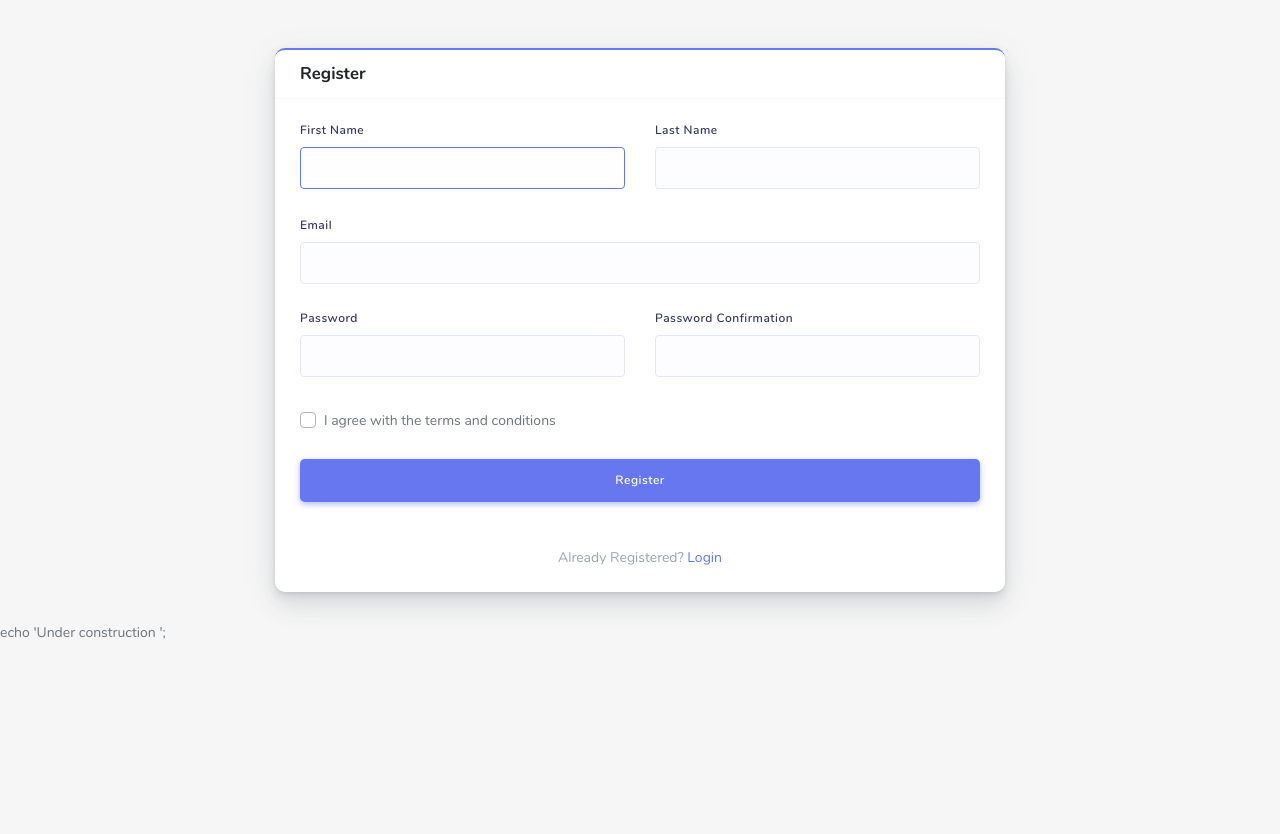
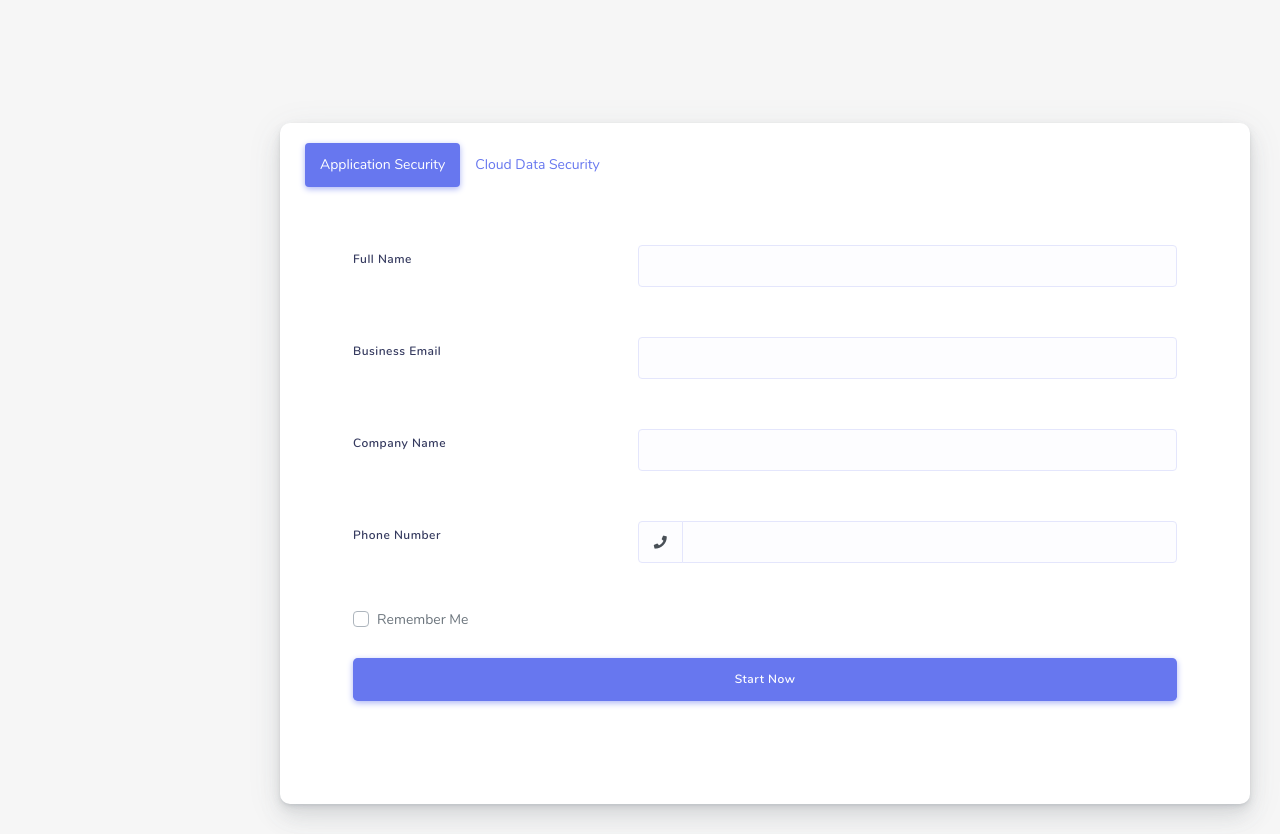
Before and after one commit to saminwankwo/zeroDayApp, a PHP site: page / in a window 1280 px wide. Before the commit the page ends 639 px from the top, so only its background shows below. Run offline with PHP 8.4, Linux system fonts and the light colour scheme; some libraries are stand-ins or nearby versions.

```diff
--- a/config/footer.php
+++ b/config/footer.php
@@ -1,14 +1,14 @@
 
-<script src="assets/js/app.min.js"></script>
+<script src="config/assets/js/app.min.js"></script>
 
-  <script src="assets/bundles/jquery-pwstrength/jquery.pwstrength.min.js"></script>
-  <script src="assets/bundles/jquery-selectric/jquery.selectric.min.js"></script>
+  <script src="config/assets/bundles/jquery-pwstrength/jquery.pwstrength.min.js"></script>
+  <script src="config/assets/bundles/jquery-selectric/jquery.selectric.min.js"></script>
 
-  <script src="assets/js/page/auth-register.js"></script>
+  <script src="config/assets/js/page/auth-register.js"></script>
 
-  <script src="assets/js/scripts.js"></script>
+  <script src="config/assets/js/scripts.js"></script>
 
-  <script src="assets/js/custom.js"></script>
+  <script src="config/assets/js/custom.js"></script>
 </body>
 
 
--- a/config/head.php
+++ b/config/head.php
@@ -6,12 +6,12 @@
   <meta content="width=device-width, initial-scale=1, maximum-scale=1, shrink-to-fit=no" name="viewport">
   <title>Otika </title>
 
-  <link rel="stylesheet" href="/config/assets/css/app.min.css">
-  <link rel="stylesheet" href="assets/bundles/jquery-selectric/selectric.css">
+  <link rel="stylesheet" href="config//assets/css/app.min.css">
+  <link rel="stylesheet" href="config/assets/bundles/jquery-selectric/selectric.css">
 
-  <link rel="stylesheet" href="assets/css/style.css">
-  <link rel="stylesheet" href="assets/css/components.css">
+  <link rel="stylesheet" href="config/assets/css/style.css">
+  <link rel="stylesheet" href="config/assets/css/components.css">
 
-  <link rel="stylesheet" href="assets/css/custom.css">
-  <link rel='shortcut icon' type='image/x-icon' href='assets/img/favicon.ico' />
+  <link rel="stylesheet" href="config/assets/css/custom.css">
+  <link rel='shortcut icon' type='image/x-icon' href='config/assets/img/favicon.ico' />
 </head>
--- a/index.php
+++ b/index.php
@@ -1,75 +1,208 @@
 <?php
+session_start();
+
 include('config/core.php');
 include('config/head.php');
 ?>
 <body>
     <div class="loader"></div>
-    <div id="app">
+	<div class="main-content">
         <section class="section">
-      <div class="container mt-5">
+          <div class="section-body">
+
+		  <?php
+                            if (isset($_SESSION['error'])) {
+                                echo "<div id='toastr-4'>
+                                                <span>".$_SESSION['error']."</span
+                                        </div>";
+
+                                unset($_SESSION['error']);
+                            }
+                            ?>
+
         <div class="row">
-          <div class="col-12 col-sm-10 offset-sm-1 col-md-8 offset-md-2 col-lg-8 offset-lg-2 col-xl-8 offset-xl-2">
-            <div class="card card-primary">
-              <div class="card-header">
-                <h4>Register</h4>
+
+              <div class="col-12 col-sm col-lg">
+                <div class="card">
+
+                  <div class="card-body">
+
+                    <ul class="nav nav-pills" id="myTab3" role="tablist">
+                      <li class="nav-item">
+                        <a class="nav-link active" id="home-tab3" data-toggle="tab" href="#home3" role="tab"
+                          aria-controls="home" aria-selected="true">Application Security</a>
+                      </li>
+                      <li class="nav-item">
+                        <a class="nav-link" id="profile-tab3" data-toggle="tab" href="#profile3" role="tab"
+                          aria-controls="profile" aria-selected="false">Cloud Data Security</a>
+                      </li>
+
+                      <!-- <li class="nav-item">
+                        <a class="nav-link" id="contact-tab3" data-toggle="tab" href="#contact3" role="tab"
+                          aria-controls="contact" aria-selected="false">Contact</a>
+                      </li> -->
+
+                    </ul>
+
+
+                    <div class="tab-content" id="myTabContent2">
+                      <div class="tab-pane fade show active" id="home3" role="tabpanel" aria-labelledby="home-tab3">
+
+					  <div class="p-5">
+
+						<form role="form" method="POST" action="actions.php?return=<?php echo basename(htmlspecialchars($_SERVER['PHP_SELF'])); ?>">
+											<input type="hidden" name="plan" value="appSec">
+											<div class="row form-group">
+												<div class="col-md form-group">
+													<label >Full Name</label>
 												</div>
-              <div class="card-body">
-                <form method="POST">
-                  <div class="row">
-                    <div class="form-group col-6">
-                      <label for="frist_name">First Name</label>
-                      <input id="frist_name" type="text" class="form-control" name="frist_name" autofocus>
-                    </div>
-                    <div class="form-group col-6">
-                      <label for="last_name">Last Name</label>
-                      <input id="last_name" type="text" class="form-control" name="last_name">
+												<div class="col-md-8 form-group">
+													<input type="text" class="form-control">
 												</div>
 											</div>
-                  <div class="form-group">
-                    <label for="email">Email</label>
-                    <input id="email" type="email" class="form-control" name="email">
-                    <div class="invalid-feedback">
+
+											<div class="row form-group">
+												<div class="col-md form-group">
+													<label >Business Email</label>
+												</div>
+												<div class="col-md-8 form-group">
+													<input type="text" class="form-control">
 												</div>
 											</div>
-                  <div class="row">
-                    <div class="form-group col-6">
-                      <label for="password" class="d-block">Password</label>
-                      <input id="password" type="password" class="form-control pwstrength" data-indicator="pwindicator"
-                        name="password">
-                      <div id="pwindicator" class="pwindicator">
-                        <div class="bar"></div>
-                        <div class="label"></div>
+
+											<div class="row form-group">
+												<div class="col-md form-group">
+													<label >Company Name</label>
+												</div>
+												<div class="col-md-8 form-group">
+													<input type="text" class="form-control">
 												</div>
 											</div>
-                    <div class="form-group col-6">
-                      <label for="password2" class="d-block">Password Confirmation</label>
-                      <input id="password2" type="password" class="form-control" name="password-confirm">
+
+											<div class="row form-group">
+												<div class="col-md form-group">
+													<label>Phone Number </label>
+												</div>
+
+												<div class="col-md-8">
+
+													<div class="input-group">
+														<div class="input-group-prepend">
+															<div class="input-group-text">
+																<i class="fas fa-phone"></i>
 															</div>
 														</div>
+														<input type="text" class="form-control phone-number">
+													</div>
+												</div>
+
+											</div>
+
+
 											<div class="form-group">
 												<div class="custom-control custom-checkbox">
-                      <input type="checkbox" name="agree" class="custom-control-input" id="agree">
-                      <label class="custom-control-label" for="agree">I agree with the terms and conditions</label>
+													<input type="checkbox" name="remember" class="custom-control-input" tabindex="3" id="remember-me">
+													<label class="custom-control-label" for="remember-me">Remember Me</label>
 												</div>
                   							</div>
+
 											<div class="form-group">
-                    <button type="submit" class="btn btn-primary btn-lg btn-block">
-                      Register
+												<button type="submit" class="btn btn-primary btn-lg btn-block" name="register" tabindex="4">
+												 Start Now
 												</button>
 											</div>
+
 										</form>
+
+
+
            				</div>
-              <div class="mb-4 text-muted text-center">
-                Already Registered? <a href="auth-login.html">Login</a>
+
+
+                      </div>
+
+                      <div class="tab-pane fade" id="profile3" role="tabpanel" aria-labelledby="profile-tab3">
+
+					  	<div class="p-5">
+							<!-- <div class="col-12 col-md col-lg p-5" > -->
+								<!-- <div class="card p-5"> -->
+
+									<!-- <div class="card-body"> -->
+									<form role="form" method="POST" action="actions.php?return=<?php echo basename(htmlspecialchars($_SERVER['PHP_SELF'])); ?>">
+										<input type="hidden" name="plan" value="cloud">
+
+											<div class="row form-group">
+												<div class="col-md form-group">
+													<label >Full Name</label>
+												</div>
+												<div class="col-md-8 form-group">
+													<input type="text" class="form-control">
+												</div>
+											</div>
+
+											<div class="row form-group">
+												<div class="col-md form-group">
+													<label >Business Email</label>
+												</div>
+												<div class="col-md-8 form-group">
+													<input type="text" class="form-control">
+												</div>
+											</div>
+
+											<div class="row form-group">
+												<div class="col-md form-group">
+													<label >Company Name</label>
+												</div>
+												<div class="col-md-8 form-group">
+													<input type="text" class="form-control">
+												</div>
+											</div>
+
+											<div class="row form-group">
+												<div class="col-md form-group">
+													<label>Phone Number (US Format)</label>
+												</div>
+
+												<div class="col-md-8">
+
+													<div class="input-group">
+														<div class="input-group-prepend">
+															<div class="input-group-text">
+																<i class="fas fa-phone"></i>
+															</div>
+														</div>
+														<input type="text" class="form-control phone-number">
+													</div>
+												</div>
+
+											</div>
+
+										</form>
+
+									<!-- </div> -->
+								<!-- </div> -->
+
+
+							<!-- </div> -->
+
+           				</div>
+
+
+
+                      </div>
+
+
                     </div>
                   </div>
                 </div>
               </div>
+
             </div>
+
+        </section>
     </section>
 
     </div>
-echo 'Under construction ';
 <?php
 include('config/footer.php');
 ?>
```
Also changed, not shown: action.php (deleted, +0 -12 lines), actions.php (added, +25 -0 lines), signin.php (added, +115 -0 lines). Lines whose indentation alone changed are shown as unchanged.
